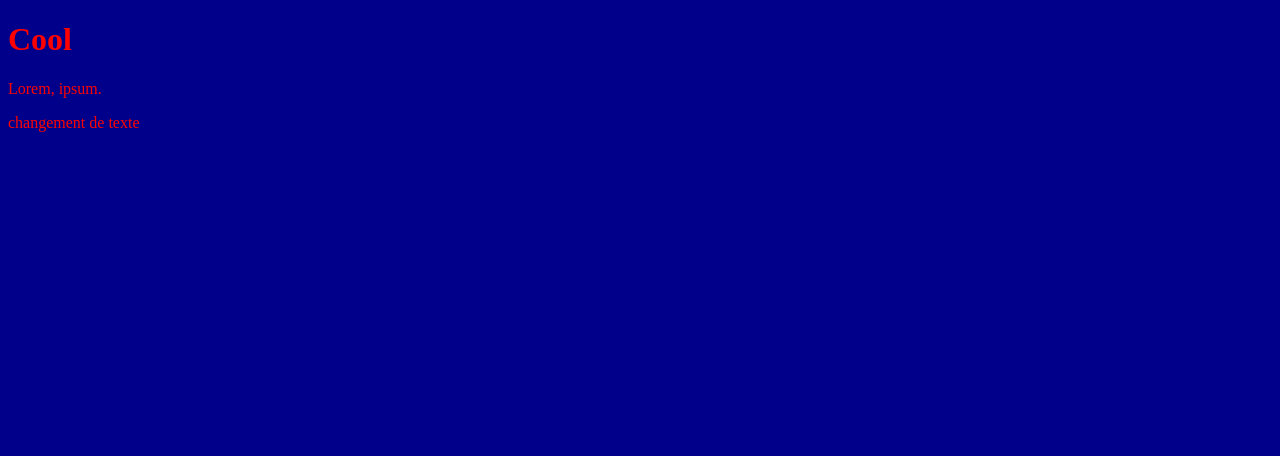
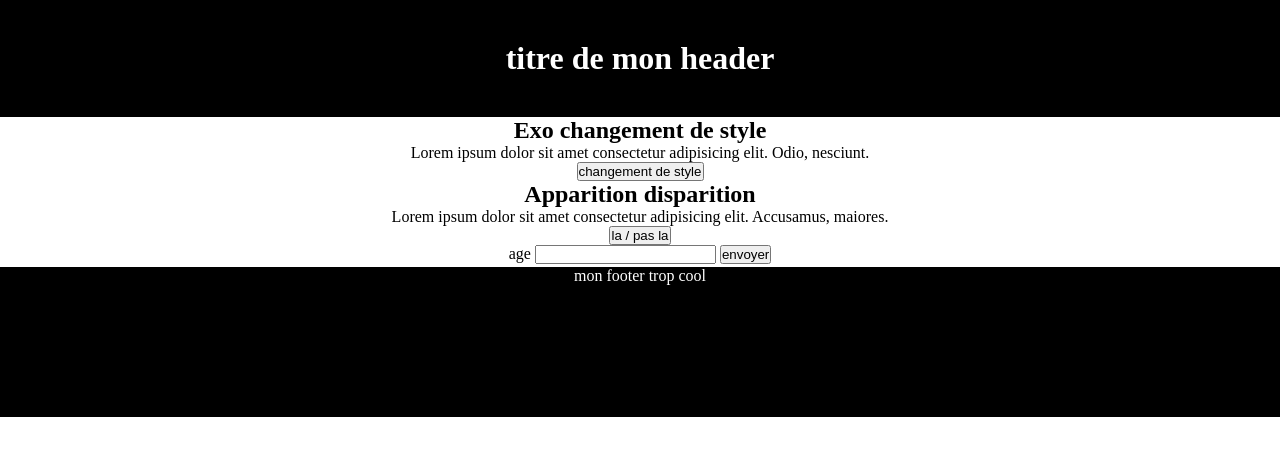
Before and after one commit to Otvas33/domeJs, a plain HTML site: page index.html in a window 1280 px wide. Drawn offline with Linux system fonts and the light colour scheme.

Commit message:
continuationDom

```diff
--- a/assets/js/css/style.css
+++ b/assets/js/css/style.css
@@ -1,4 +1,60 @@
-.dark {
-    background-color: darkblue;
-    color: red;
+/* .dark {
+    background-color: rgb(12, 12, 12);
+    color: rgb(251, 250, 250);
 }
+
+/* .box{
+    background-color: black;
+    color: aliceblue;
+    text-align: center;
+} */
+
+/* .white{
+    background-color: rgb(242, 248, 248);
+    color: black;
+} */
+
+*{
+    margin: 0;
+    padding: 0;
+
+}
+#headerContainer{
+    background-color: black;
+    color: white;
+    text-align: center;
+    padding: 40px;
+    display: flex;
+    justify-content: center;
+    align-items: center;
+}
+
+.dark{
+    background-color: red;
+    color:rgb(228, 16, 171);
+
+}
+
+#mainContainer{
+     text-align: center;
+    align-items: center;
+    height: 150px;
+
+}
+
+
+#footerContainer{
+
+    background-color: black;
+    color: white;
+    text-align: center;
+    height: 150px;
+    align-items: center;
+
+
+}
+
+.disparition{
+    display: none
+
+}
--- a/assets/js/script.js
+++ b/assets/js/script.js
@@ -11,36 +11,98 @@
 
 
 // mettre un id  quand on fait un querySelector//
-let texte = document.querySelector("p");
-console.log(texte);
+//let texte = document.querySelector("p");
+//console.log(texte);
 //
-let para = texte.textContent;
-console.log(para);
+//let para = texte.textContent;
+//console.log(para);
 
 
 
            // essai //
 
-let titre = document.querySelector("h1")
-console.log(titre);
+// let titre = document.querySelector("h1")
+// console.log(titre);
 
-let tir = titre.textContent;
-console.log(tir);
+// let tir = titre.textContent;
+// console.log(tir);
 
 // Exercice 2//
 // modifier le texte dans l element qui porte l id element//
 
-let element = document.getElementById("element");
-element.textContent = "changement de texte"
+// let element = document.getElementById("element");
+// element.textContent = "changement de texte"
 
 // Exrcice 3 ////
 // ajouter la classe dark que vous aurait cree prealablement defini a l element body de votre html//
 
-let body = document.querySelector("#body");
-console.log(body);
 
-function darkOrLight() {
-    body.classList.add("dark")
+// EXercice 1 //
+
+// Vous me faite fonctionne ce code
+// vous me faite fonctionne le btn light
+
+// variable qui contien l element de mon body
+//let bodyElement = document.getElementById("body")
+// mon btn dark //
+//let btn1 = document.getElementById("btn1")
+// let btn2 = document.getElementById("btn2")
+
+
+// function qui permet d ajouter ou denlever la class css dark grace au toggle (qui permet de l ajouterou de l enlever au besoin)
+//function darkOrLight() {
+    //bodyElement.classList.toggle("dark")
+
+
+//avec addEvenlistener je lui dit ecoute lorsque qu on clique sur le button(avec les parametre: click: et je lui rajoute la function)
+//btn1.addEventListener("click",darkOrLight)
+
+//
+// function avec la viriable white j ai mis la couleur white au body //
+// function btnLight () {
+//     let white = ("white")
+//     bodyElement.classList.add("white");
+
+// }
+//   console.log(btnLight);
+//   //avec addEvenlistener je lui dit ecoute qu on clique sur le button(avec les parametre: click: et je lui rajoute la function)
+// btn2.addEventListener("click",btnLight);
+//   console.log(btn2);
+
+
+  // Exercice 2 //
+
+
+  let mainContainer = document.getElementById("sectionContainer")
+  let btn = document.getElementById("btn")
+  let btn1 = document.getElementById("btn1")
+  let secondButton = document.getElementById("secondButon")
+
+
+
+
+  function clickEvent () {
+   sectionContainer.classList.toggle("dark");
+
+  }
+
+  btn.addEventListener("click",clickEvent);
+
+  // Exercice 3 //
+  function clickEvent2 () {
+    para.classList.toggle("disparition")
+    console.log(clickEvent);
+  }
+ btn1.addEventListener("click" ,clickEvent2)
+     // Exercice 4 //
+ let styleContainer = document.getElementById("styleContainer")
+ let age = document.getElementById("age")
+ let sensButton = document.getElementById("sensButton")
+ console.log(sensButton)
+
+function getValut() {
+    let message = age.value;
+    console.log(message)
 }
 
-darkOrLight()
+ sensButton.addEventListener("click", getValut)
--- a/index.html
+++ b/index.html
@@ -1,17 +1,43 @@
 <!DOCTYPE html>
 <html lang="en">
-<head>
-    <meta charset="UTF-8">
-    <meta name="viewport" content="width=device-width, initial-scale=1.0">
+  <head>
+    <meta charset="UTF-8" />
+    <meta name="viewport" content="width=device-width, initial-scale=1.0" />
     <title>Dome</title>
-    <link rel="stylesheet" href="assets/js/css/style.css">
+    <link rel="stylesheet" href="assets/js/css/style.css" />
     <script src="assets/js/script.js" defer></script>
-</head>
-<body id="body">
-    <h1>Cool</h1>
-    <p>Lorem, ipsum.</p>
+  </head>
+  <boy id="body">
+    <header id="headerContainer">
+        <h1>titre de mon header</h1>
+    </header>
+    <main  id="mainContainer">
+    <section id="sectionContainer">
+        <h2>Exo changement de style</h2>
+        <p>Lorem ipsum dolor sit amet consectetur adipisicing elit. Odio, nesciunt.</p>
+        <button id="btn">changement de style </button>
+       </section>
+       <section id="secondButon">
+         <h2>Apparition disparition</h2>
+         <p id="para">Lorem ipsum dolor sit amet consectetur adipisicing elit. Accusamus, maiores.</p>
+        <button id="btn1">la / pas la</button>
+       </section>
+       <section id="styleContainer">
+        <div>
+            <label for="age">age</label>
+            <input type="number" id="age">
+            <button id="sensButton">envoyer</button>
+        </div>
+       </section>
+    </main>
+    <footer id="footerContainer">
+      <p>mon footer trop cool</p>
+    </footer>
+  </body>
+</html>
 
-    <p id="element">Lorem ipsum dolor sit.</p>
-
-</body>
-</html>
+<!-- <div class ="click-envent box">
+      <h4>Quelle est la Capital de la france</h4>
+      <button id ="btn1">Paris</button>
+      <button id ="btn2">Madrid</button>
+      <p>la bonne reponse et Paris</p> -->
```
